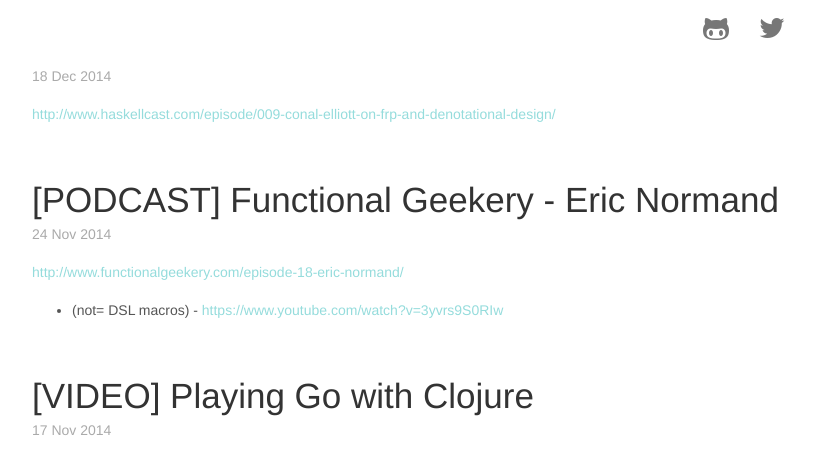
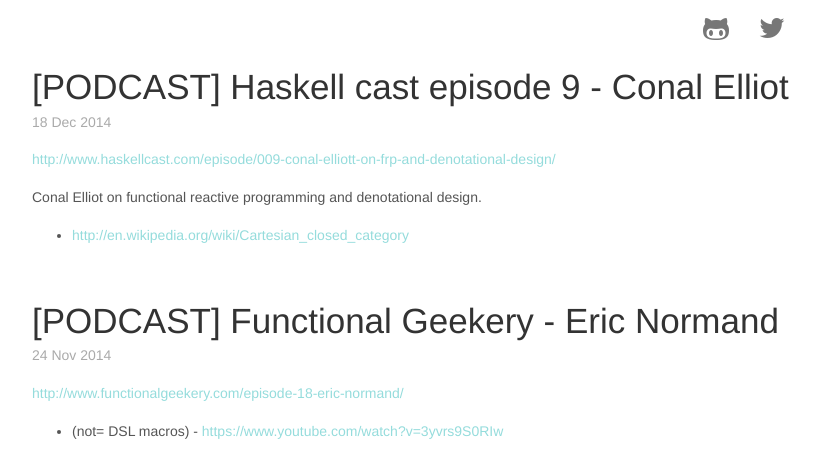
Before and after one commit to mattias-lundell/mattias-lundell.github.io, a Jekyll site: the page built from index.html, in a window 1280 px wide and 900 px high, cut to the strip 164-616 px from the top of the window. Shown: the whole strip, without its empty margins (224-1044 px from the left). Built offline with Jekyll 4.4.1, drawn with Linux system fonts in a browser that asks for light colours; nearby versions of some CDN libraries.

Commit message:
Update 2014-12-18-haskell-cast-episode-9.md

```diff
--- a/_posts/2014-12-18-haskell-cast-episode-9.md
+++ b/_posts/2014-12-18-haskell-cast-episode-9.md
@@ -1,5 +1,9 @@
 ---
-title: [PODCAST] Haskell cast episode 9 - Conal Elliot"
+title: "[PODCAST] Haskell cast episode 9 - Conal Elliot"
 ---
 
 <http://www.haskellcast.com/episode/009-conal-elliott-on-frp-and-denotational-design/>
+
+Conal Elliot on functional reactive programming and denotational design.
+
+- <http://en.wikipedia.org/wiki/Cartesian_closed_category>
```
